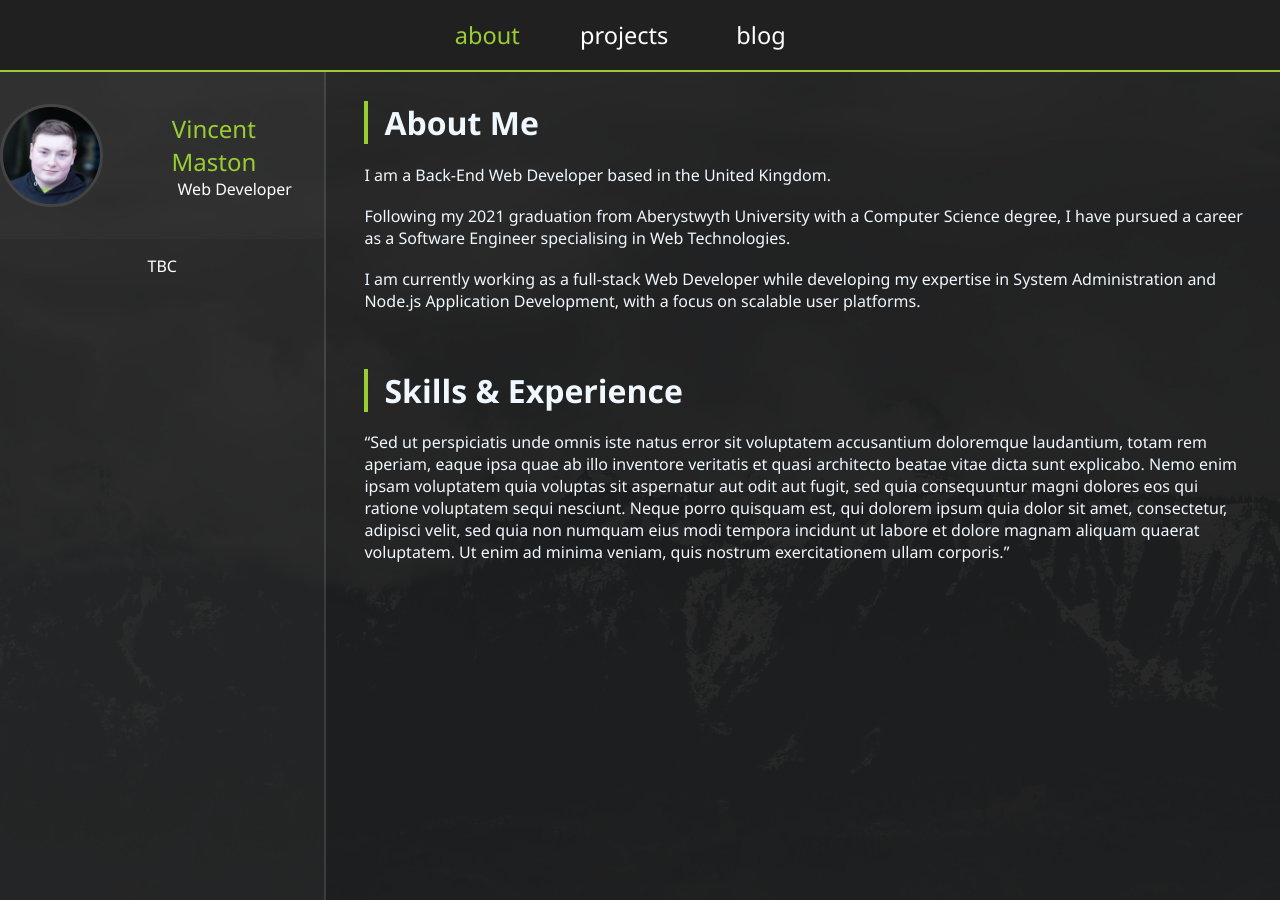
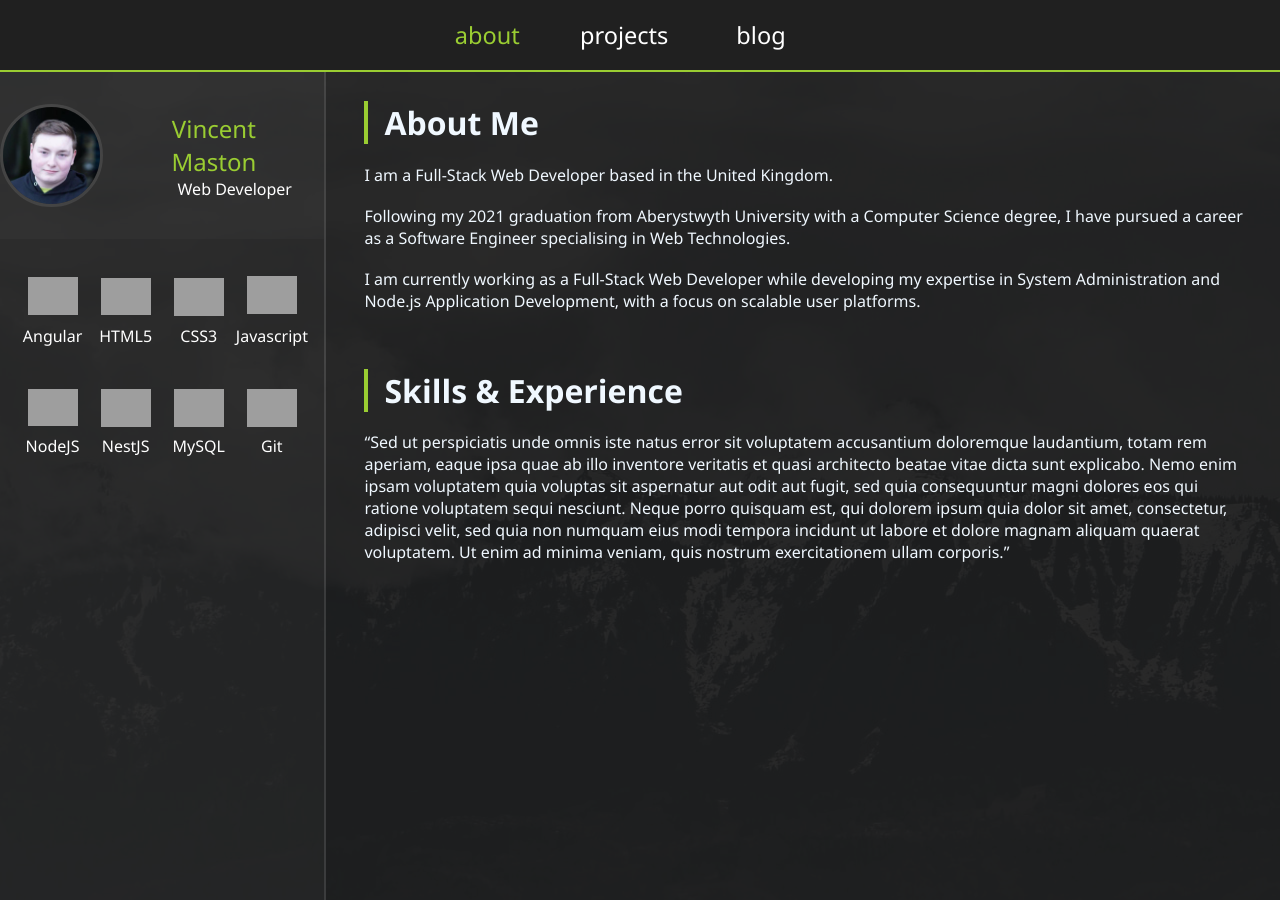
Before and after one commit to VMaston/vmaston.github.io, a Jekyll site: the page built from index.md, in a window 1280 px wide. Built offline with Jekyll 4.4.1, drawn with Linux system fonts in a browser that asks for light colours; grey boxes are pictures that could not be loaded.

Commit message:
bio additions

```diff
--- a/_includes/bio.html
+++ b/_includes/bio.html
@@ -7,5 +7,56 @@
     </div>
   </div>
 
-  <div id="status" class="status">TBC</div>
+  <div id="status" class="status">
+    <div class="skills-grid">
+      <div class="skills-container">
+        <img
+          src="https://cdn.jsdelivr.net/gh/devicons/devicon/icons/angularjs/angularjs-original.svg"
+          class="skills-picture"
+        />
+        <span>Angular</span>
+      </div>
+
+      <div class="skills-container">
+        <img src="https://cdn.jsdelivr.net/gh/devicons/devicon/icons/html5/html5-original.svg" class="skills-picture" />
+        <span>HTML5</span>
+      </div>
+
+      <div class="skills-container">
+        <img src="https://cdn.jsdelivr.net/gh/devicons/devicon/icons/css3/css3-original.svg" class="skills-picture" />
+        <span>CSS3</span>
+      </div>
+
+      <div class="skills-container">
+        <img
+          src="https://cdn.jsdelivr.net/gh/devicons/devicon/icons/javascript/javascript-original.svg"
+          class="skills-picture"
+        />
+        <span>Javascript</span>
+      </div>
+
+      <div class="skills-container">
+        <img
+          src="https://cdn.jsdelivr.net/gh/devicons/devicon/icons/nodejs/nodejs-original.svg"
+          class="skills-picture"
+        />
+        <span>NodeJS</span>
+      </div>
+
+      <div class="skills-container">
+        <img src="https://cdn.jsdelivr.net/gh/devicons/devicon/icons/nestjs/nestjs-plain.svg" class="skills-picture" />
+        <span>NestJS</span>
+      </div>
+
+      <div class="skills-container">
+        <img src="https://cdn.jsdelivr.net/gh/devicons/devicon/icons/mysql/mysql-original.svg" class="skills-picture" />
+        <span>MySQL</span>
+      </div>
+
+      <div class="skills-container">
+        <img src="https://cdn.jsdelivr.net/gh/devicons/devicon/icons/git/git-original.svg" class="skills-picture" />
+        <span>Git</span>
+      </div>
+    </div>
+  </div>
 </div>
--- a/_layouts/default.html
+++ b/_layouts/default.html
@@ -5,6 +5,7 @@
     <title>{{ page.title }} | {{ site.title }}</title>
     <meta name="viewport" content="width=device-width, initial-scale=1" />
     <link rel="stylesheet" type="text/css" href="/assets/css/styles.css" />
+    <link rel="stylesheet" type="text/css" href="/assets/css/styles_bio.css" />
     <!-- <script src="/assets/js/javascript_cookies.js"></script> -->
     <link rel="shortcut icon" type="image/x-icon" href="/favicon.ico?" />
   </head>
--- a/assets/css/styles.css
+++ b/assets/css/styles.css
@@ -222,67 +222,3 @@ button {
 
   background-color: rgba(30, 30, 30, 0.95);
 }
-
-/* === SIDEBAR === */
-
-/* === BIO === */
-
-.bio {
-  grid-area: bio; /* Parent: Main */
-  height: 100%;
-
-  display: flex;
-  flex-direction: column;
-
-  font-size: 16px;
-  text-align: center;
-
-  border-right: 2px solid rgba(245, 245, 245, 0.103);
-  background-color: rgba(40, 40, 40, 0.95);
-}
-
-@media only screen and (max-width: 1200px) {
-  /* For mobile phones: */
-  .bio {
-    display: none;
-  }
-}
-
-/* === IMAGE CONTAINER === */
-
-.image-container {
-  display: flex;
-  align-items: center;
-  justify-content: center;
-  padding-top: 2em;
-  padding-bottom: 2em;
-}
-
-.name {
-  font-size: x-large;
-  padding-left: 10%;
-  padding-right: 10%;
-  color: var(--accent);
-  font-weight: lighter;
-}
-
-.undername {
-  font-size: 16px;
-  text-align: right;
-  color: var(--text);
-}
-
-.me {
-  width: 30%;
-
-  border-radius: 50%; /* Circle */
-  border: solid rgba(245, 245, 245, 0.103);
-}
-
-/* === ABOUT ME === */
-
-.status {
-  flex-grow: 1;
-  padding: 1em;
-  background-color: rgba(26, 26, 26, 0.2);
-}
--- /dev/null
+++ b/assets/css/styles_bio.css
@@ -0,0 +1,87 @@
+/* === SIDEBAR === */
+
+/* === BIO === */
+
+.bio {
+  grid-area: bio; /* Parent: Main */
+  height: 100%;
+
+  display: flex;
+  flex-direction: column;
+
+  font-size: 16px;
+  text-align: center;
+
+  border-right: 2px solid rgba(245, 245, 245, 0.103);
+  background-color: rgba(40, 40, 40, 0.95);
+}
+
+@media only screen and (max-width: 1200px) {
+  /* For mobile phones: */
+  .bio {
+    display: none;
+  }
+}
+
+/* === IMAGE CONTAINER === */
+
+.image-container {
+  display: flex;
+  align-items: center;
+  justify-content: center;
+  padding-top: 2em;
+  padding-bottom: 2em;
+}
+
+.name {
+  font-size: x-large;
+  padding-left: 10%;
+  padding-right: 10%;
+  color: var(--accent);
+  font-weight: lighter;
+}
+
+.undername {
+  font-size: 16px;
+  text-align: right;
+  color: var(--text);
+}
+
+.me {
+  width: 30%;
+
+  border-radius: 50%; /* Circle */
+  border: solid rgba(245, 245, 245, 0.103);
+}
+
+/* === ABOUT ME === */
+
+.status {
+  flex-grow: 1;
+  padding: 1em;
+  background-color: rgba(26, 26, 26, 0.2);
+}
+
+.skills-grid {
+  display: grid;
+  grid-template-columns: repeat(4, 1fr);
+  justify-items: center;
+  padding-top: 1em;
+  row-gap: 2em;
+}
+
+.skills-container {
+  display: flex;
+  padding: 7%;
+  /* background: linear-gradient(to top, rgba(47, 47, 47, 0.4) 5%, rgba(47, 47, 47, 0.1) 95%, rgba(47, 47, 47, 0) 95%); */
+  flex-direction: column;
+  text-align: center;
+  width: fit-content;
+  /* border-bottom: 3px solid var(--accent); */
+}
+
+.skills-picture {
+  width: 50px;
+  margin: auto;
+  padding-bottom: 15%;
+}
--- a/index.md
+++ b/index.md
@@ -15,11 +15,11 @@ layout: default
 
 ### About Me
 
-I am a Back-End Web Developer based in the United Kingdom.
+I am a Full-Stack Web Developer based in the United Kingdom.
 
 Following my 2021 graduation from Aberystwyth University with a Computer Science degree, I have pursued a career as a Software Engineer specialising in Web Technologies.
 
-I am currently working as a full-stack Web Developer while developing my expertise in System Administration and Node.js Application Development, with a focus on scalable user platforms.
+I am currently working as a Full-Stack Web Developer while developing my expertise in System Administration and Node.js Application Development, with a focus on scalable user platforms.
 
 <!-- <img
   src="https://cdn.jsdelivr.net/gh/devicons/devicon/icons/linkedin/linkedin-plain.svg"
```
